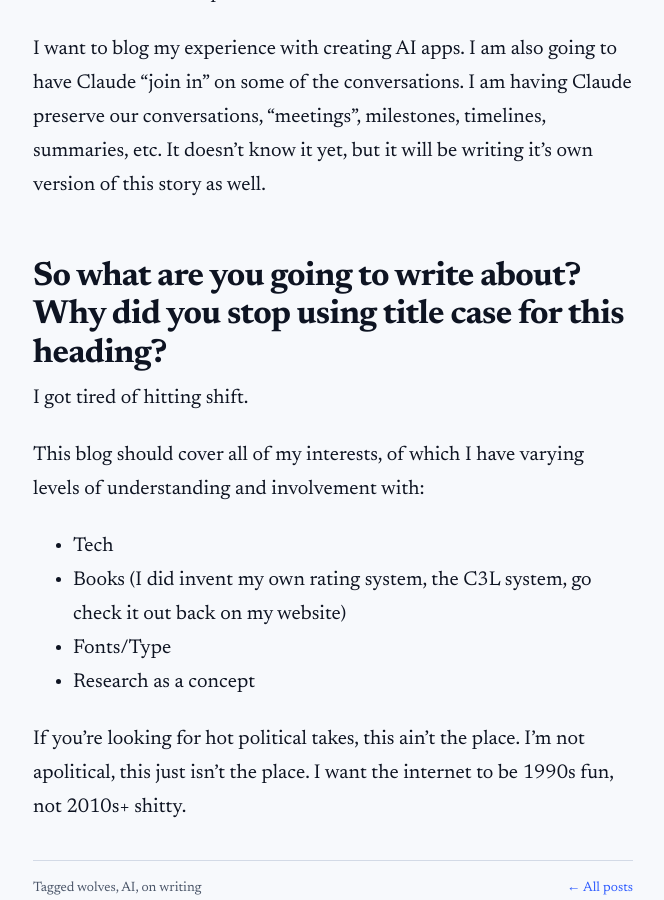
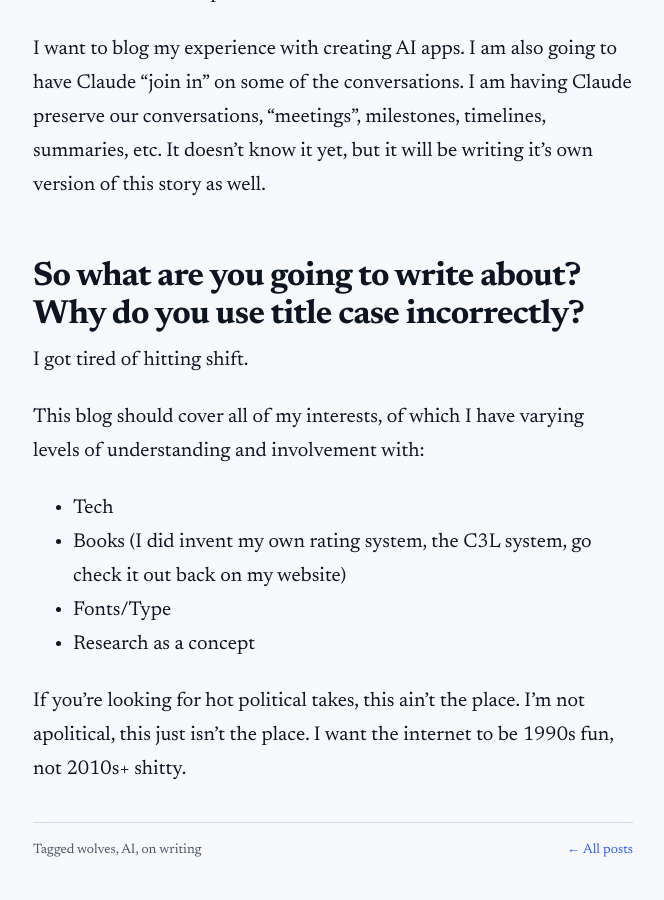
Before and after one commit to WPTK/blog, a Jekyll site: the page built from _posts/2026-09-29-.md, in a window 1280 px wide and 900 px high, scrolled down 1403 px. Shown: the whole window, without its empty margins (307-971 px from the left). Built offline with Jekyll 4.4.1, drawn with Linux system fonts in a browser that asks for light colours.

Commit message:
Update _posts/2026-09-29-.md (via Pages CMS)

```diff
--- a/_posts/2026-09-29-.md
+++ b/_posts/2026-09-29-.md
@@ -31,18 +31,20 @@ I can tell you off the bat, I found a Jekyll layout and straight up told Claude
 My original idea that spurred all of this, [Kipple](https://kipple.cc/) is entirely coded in Claude. I knew what I wanted, what I like from other apps, and tried my best to be a good project/product manager. I'm certainly not a programmer.
 
 # I'm Sorry, Did You Say Kipple?
+
 I did say Kipple. If you know your PKD/pulp-sci-fi, Kipple is the perfect word for an RSS reader I'd use, because every time I look away, 100 more stories are posted.
 
 I want to blog my experience with creating AI apps. I am also going to have Claude "join in" on some of the conversations. I am having Claude preserve our conversations, "meetings", milestones, timelines, summaries, etc. It doesn't know it yet, but it will be writing it's own version of this story as well.
 
-# So what are you going to write about? Why did you stop using title case for this heading?
+# So what are you going to write about? Why do you use title case incorrectly?
+
 I got tired of hitting shift.
 
 This blog should cover all of my interests, of which I have varying levels of understanding and involvement with:
 
-* Tech
-* Books (I did invent my own rating system, the C3L system, go check it out back on my website)
-* Fonts/Type
-* Research as a concept
+- Tech
+- Books (I did invent my own rating system, the C3L system, go check it out back on my website)
+- Fonts/Type
+- Research as a concept
 
 If you're looking for hot political takes, this ain't the place. I'm not apolitical, this just isn't the place. I want the internet to be 1990s fun, not 2010s+ shitty.
```
